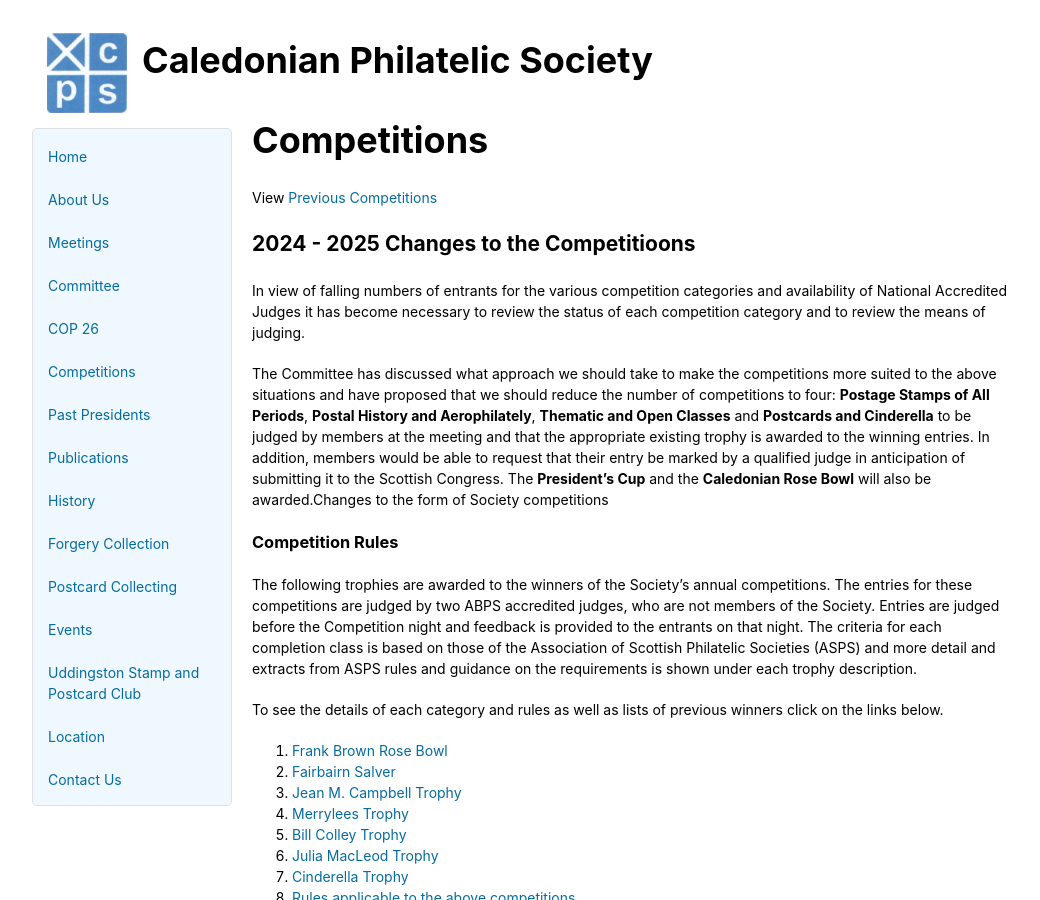
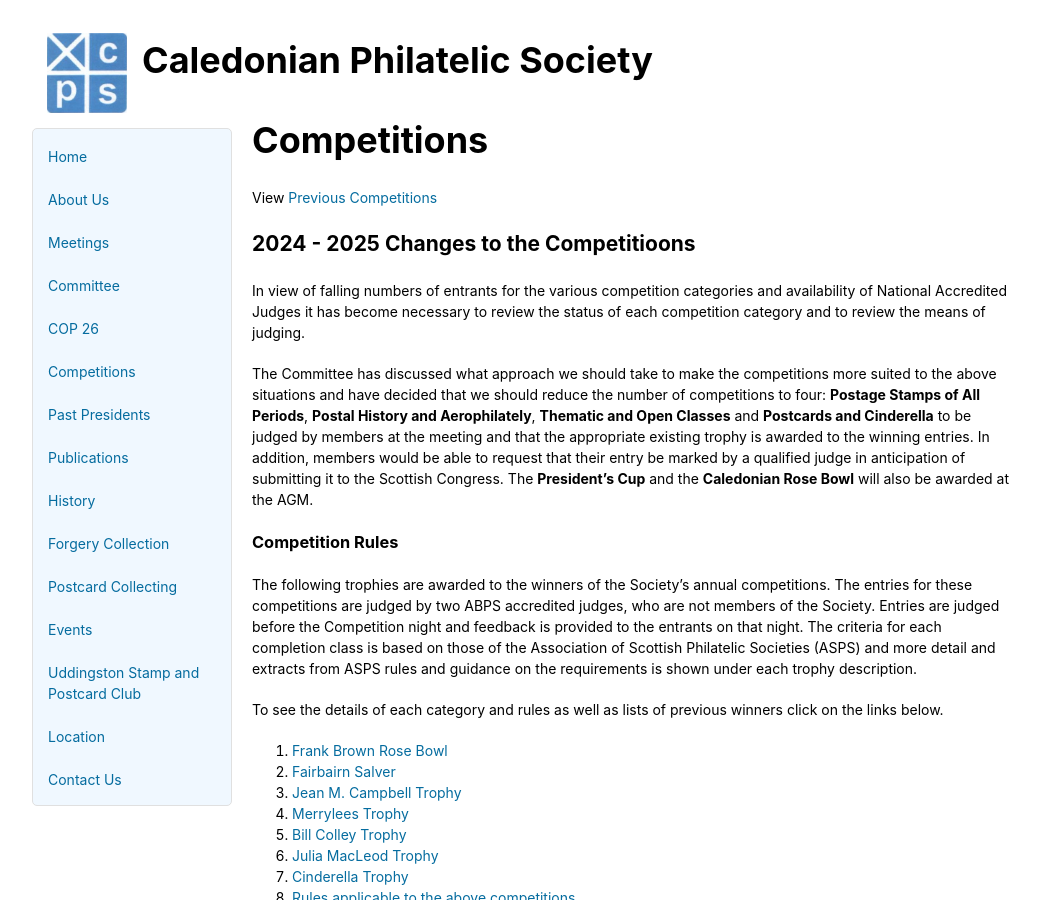
Before and after one commit to astalker/caledonian-stamps, a Jekyll site: the page built from competitions.md, in a window 1280 px wide and 900 px high. Shown: the whole window, without its empty margins (118-1158 px from the left). Built offline with Jekyll 4.4.1, drawn with Linux system fonts in a browser that asks for light colours; our own code applies the rules of GitHub Pages for plain Markdown files.

Commit message:
Further edit

```diff
--- a/competitions.md
+++ b/competitions.md
@@ -6,7 +6,7 @@ View [Previous Competitions](./previous-competitions)
 
 In view of falling numbers of entrants for the various competition categories and availability of National Accredited Judges it has become necessary to review the status of each competition category and to review the means of judging.
 
-The Committee has discussed what approach we should take to make the competitions more suited to the above situations and have proposed that we should reduce the number of competitions to four: **Postage Stamps of All Periods**, **Postal History and Aerophilately**, **Thematic and Open Classes** and **Postcards and Cinderella** to be judged by members at the meeting and that the appropriate existing trophy is awarded to the winning entries.  In addition, members would be able to request that their entry be marked by a qualified judge in anticipation of submitting it to the Scottish Congress. The **President’s Cup** and the **Caledonian Rose Bowl** will also be awarded.Changes to the form of Society competitions
+The Committee has discussed what approach we should take to make the competitions more suited to the above situations and have decided that we should reduce the number of competitions to four: **Postage Stamps of All Periods**, **Postal History and Aerophilately**, **Thematic and Open Classes** and **Postcards and Cinderella** to be judged by members at the meeting and that the appropriate existing trophy is awarded to the winning entries.  In addition, members would be able to request that their entry be marked by a qualified judge in anticipation of submitting it to the Scottish Congress. The **President’s Cup** and the **Caledonian Rose Bowl** will also be awarded at the AGM.
 
 ### Competition Rules
 The following trophies are awarded to the winners of the Society's annual competitions. The entries for these competitions are judged by two ABPS accredited judges, who are not members of the Society. Entries are judged before the Competition night and feedback is provided to the entrants on that night. The criteria for each completion class is based on those of the Association of Scottish Philatelic Societies (ASPS) and more detail and extracts from ASPS rules and guidance on the requirements is shown under each trophy description.
```
